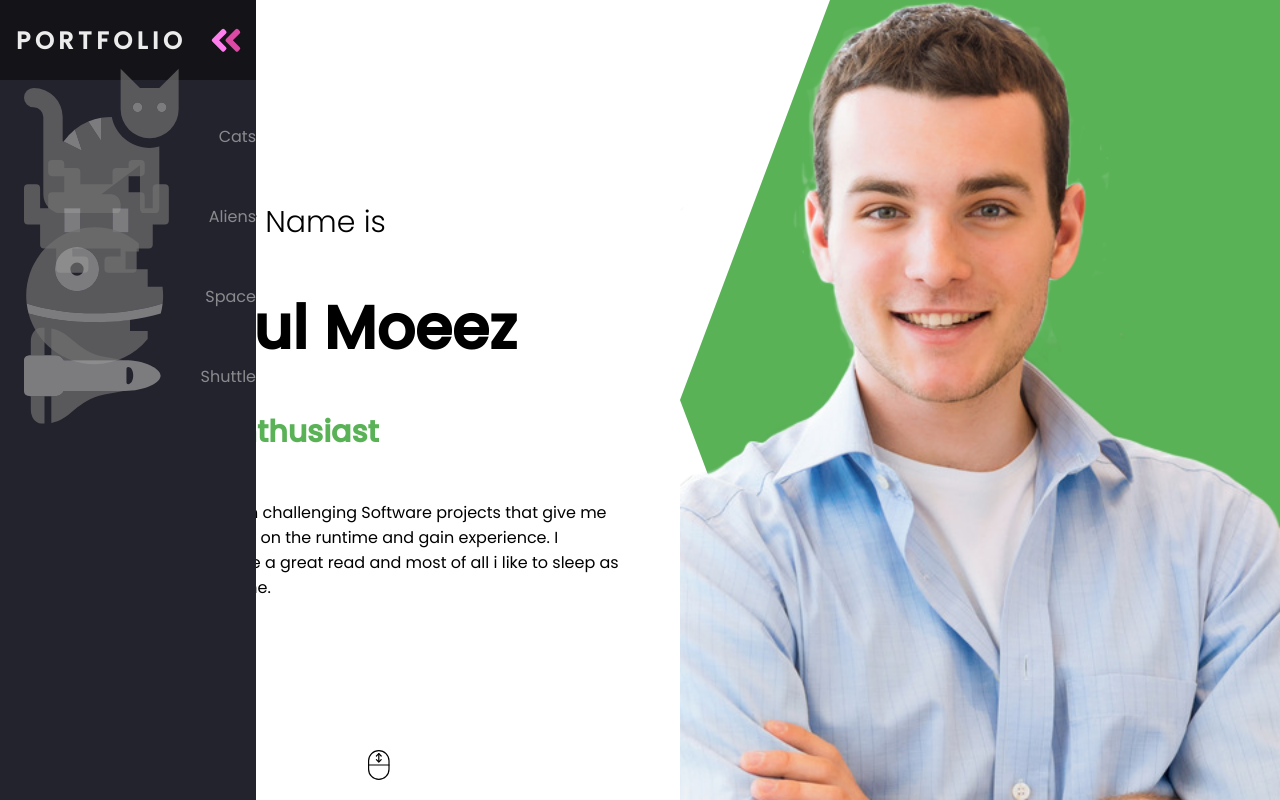
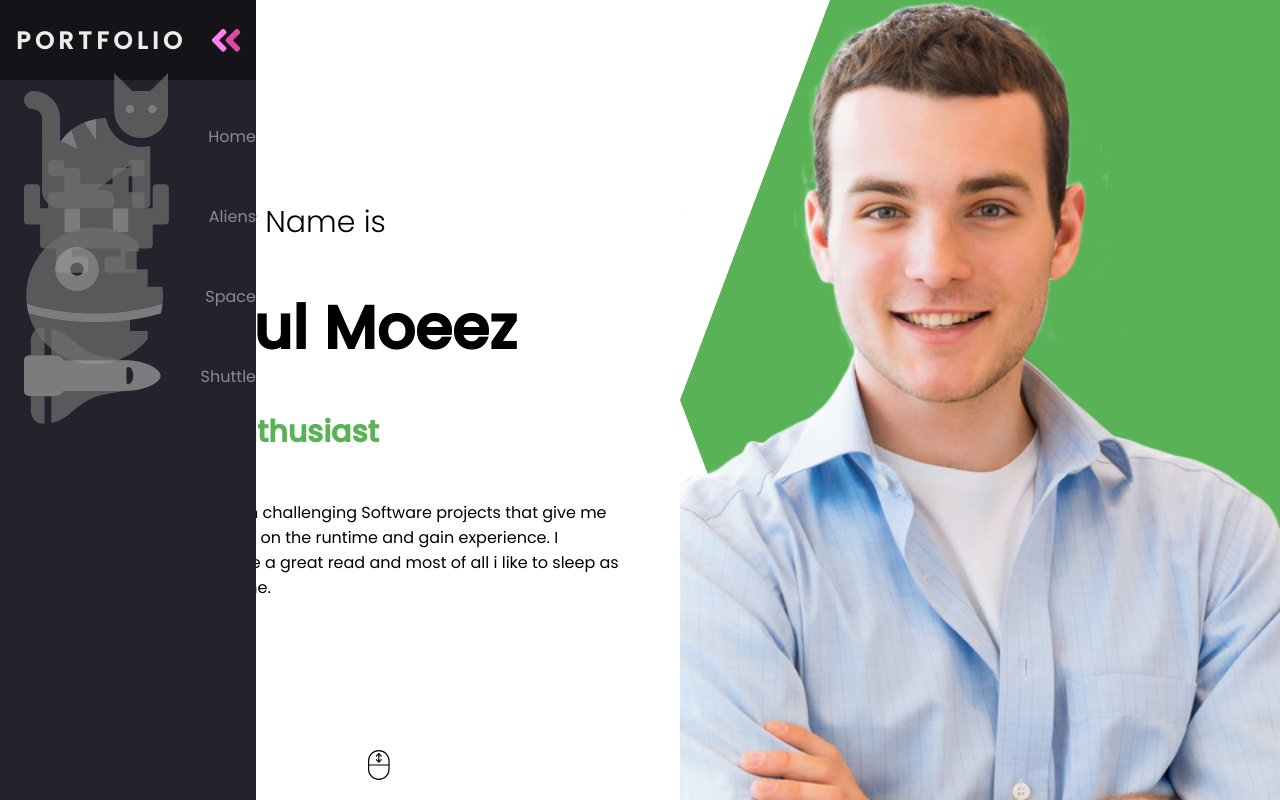
Before and after one commit to AbdulMoeez060/portfolio, a React (Create React App) app: page / in a window 1280 px wide. Built offline with nearby package versions, Linux system fonts and the light colour scheme.

Commit message:
solved the inpage link problem

```diff
--- a/src/components/intro/Intro.jsx
+++ b/src/components/intro/Intro.jsx
@@ -3,7 +3,7 @@ import sample from '../../image/man.png'
 
 function Intro() {
     return (
-        <div className="intro">
+        <div className="intro" id="home">
             <div className="i-left">
                 <div className="i-left-wrapper">
                     <h2 className="i-intro">Hello, My Name is</h2>
--- a/src/components/sidebar/Sidebar.jsx
+++ b/src/components/sidebar/Sidebar.jsx
@@ -6,7 +6,7 @@ function Sidebar() {
             <nav className="navbar">
                 <ul className="navbar-nav">
                     <li className="logo">
-                        <a href="#intro" className="nav-link">
+                        <a href="#home" className="nav-link">
 
                             <span className="link-text">Portfolio</span>
                             <svg
@@ -48,7 +48,7 @@ function Sidebar() {
                         </a>
                     </li> */}
                     <li class="nav-item">
-                        <a href="#intro" class="nav-link">
+                        <a href="#home" class="nav-link">
                             <svg
                                 aria-hidden="true"
                                 focusable="false"
@@ -72,7 +72,7 @@ function Sidebar() {
                                     ></path>
                                 </g>
                             </svg>
-                            <span class="link-text">Cats</span>
+                            <span class="link-text">Home</span>
                         </a>
                     </li>
 
```
